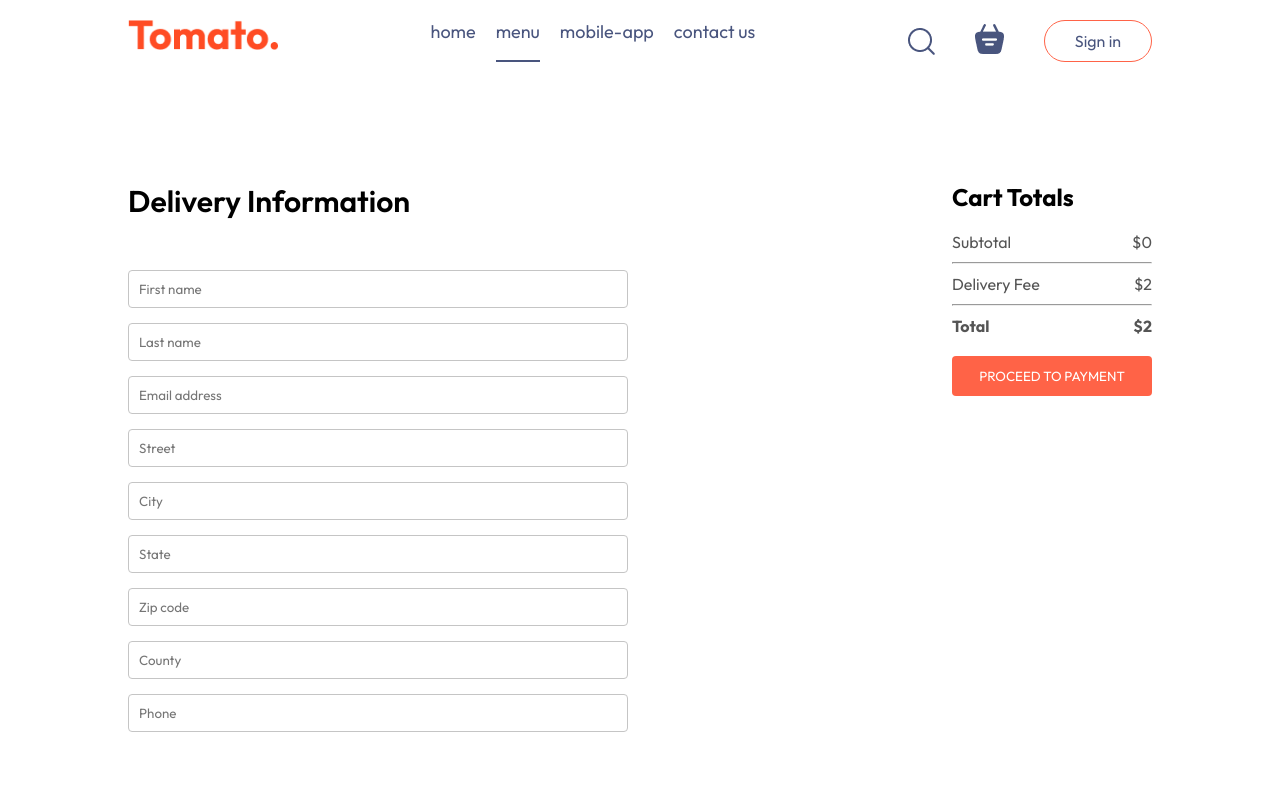
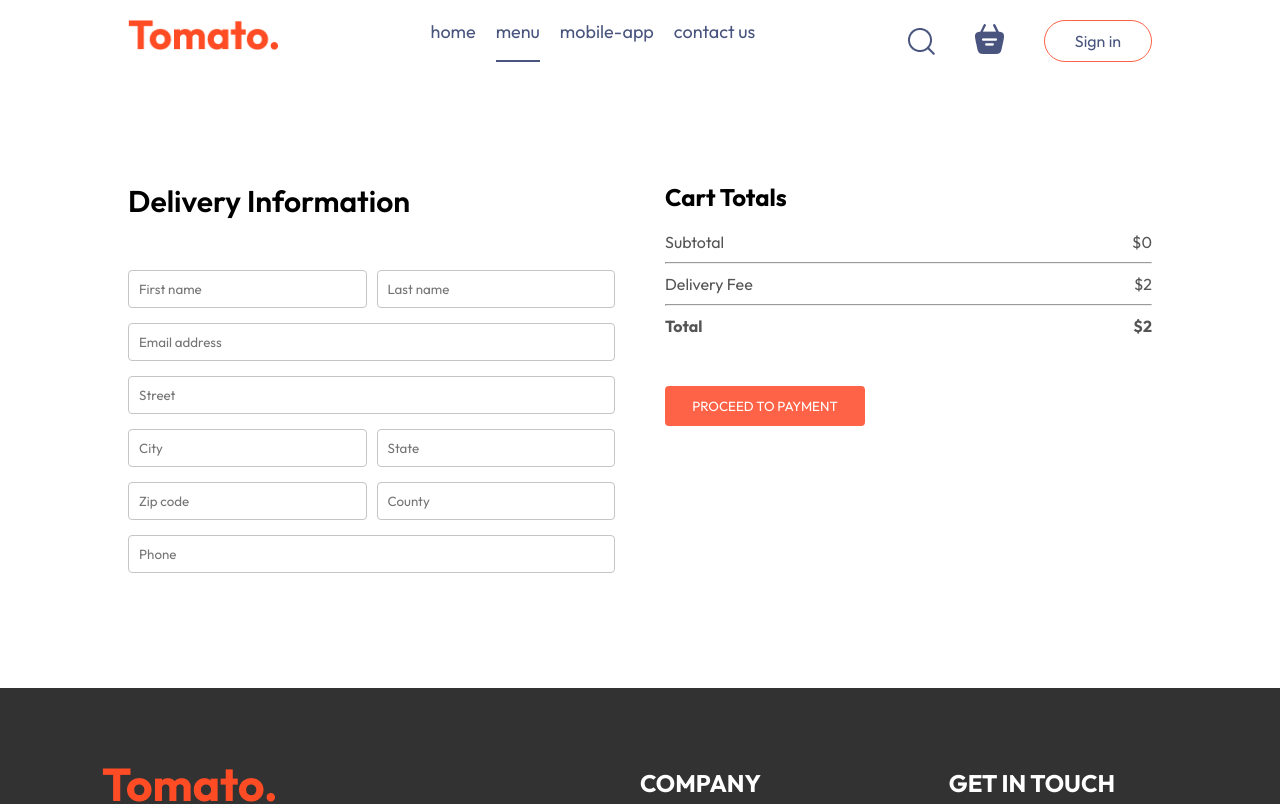
Before and after one commit to TauhidOSD/Food-Delivery-front, a React (Vite) app in the folder frontend/: page /order in a window 1280 px wide. Shown: the top 804 px of the page. Built offline with nearby package versions, Linux system fonts and the light colour scheme.

Commit message:
Place order setion right side more design

```diff
--- a/frontend/src/Pages/PlaceOrder/PlaceOrder.css
+++ b/frontend/src/Pages/PlaceOrder/PlaceOrder.css
@@ -23,3 +23,14 @@
     outline-color: tomato;
 
 }
+.place-order-left .multi-fields{
+   display: flex;
+   gap: 10px;
+}
+.place-order-right{
+    width: 100%;
+    max-width: max(40%,500px);
+}
+.place-order .cart-total button{
+   margin-top: 30px;
+}
```
